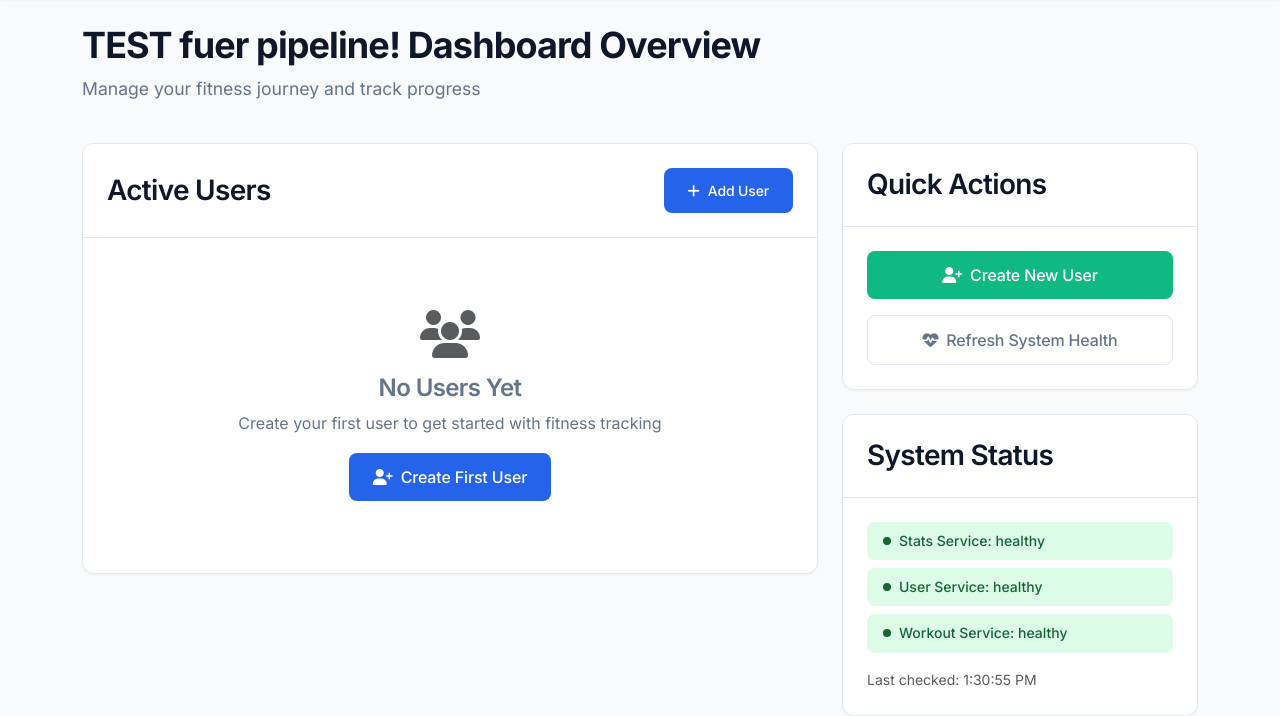
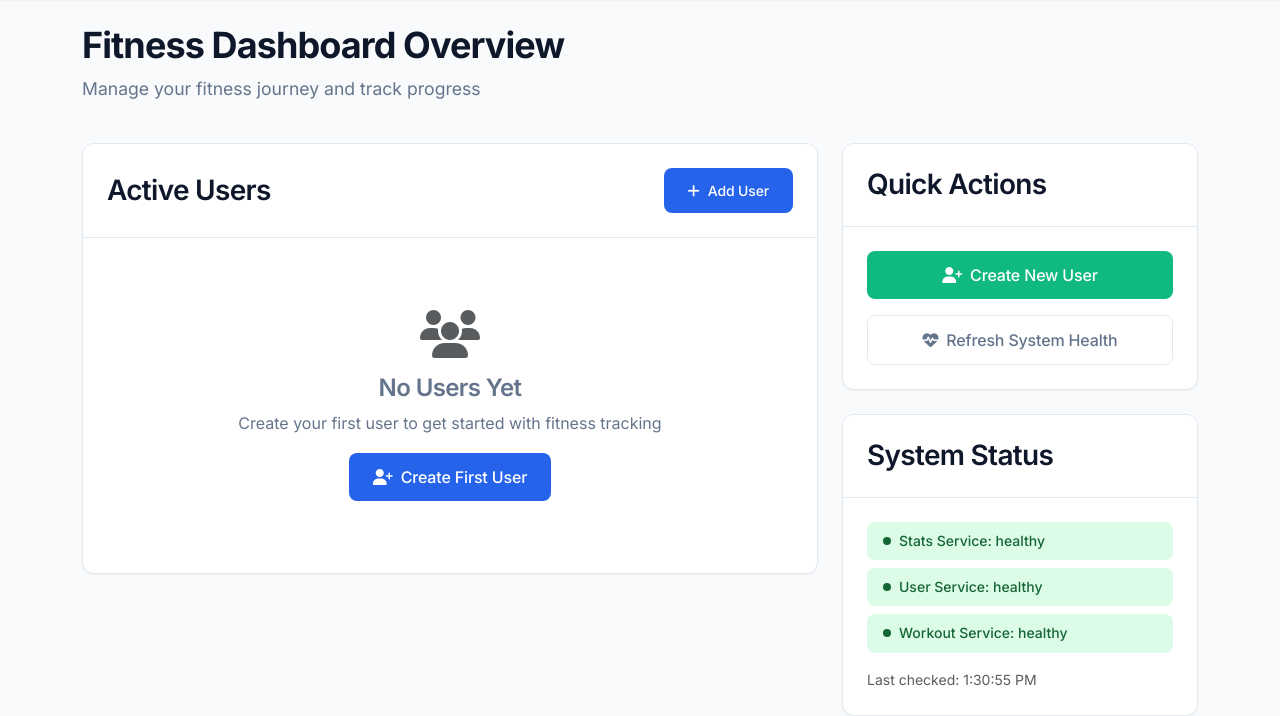
Before and after one commit to gitlilia-tbz/ICTNE24_Semesterarbeit3_L.M, a Flask app: page / in a window 1280 px wide. Shown: the part 100-816 px from the top of the page. Run offline with Flask 3, Linux system fonts and the light colour scheme; data that the repository does not hold is empty.

```diff
--- a/frontend/templates/index.html
+++ b/frontend/templates/index.html
@@ -5,7 +5,7 @@
 {% block content %}
 <div class="row mb-4">
     <div class="col-12">
-        <h1>TEST fuer pipeline! Dashboard Overview</h1>
+        <h1>Fitness Dashboard Overview</h1>
         <p style="color: var(--text-secondary); font-size: 1.1rem;">Manage your fitness journey and track progress</p>
     </div>
 </div>
```
Also changed, not shown: README.md, assets/20250629_152902_image.png (added).
